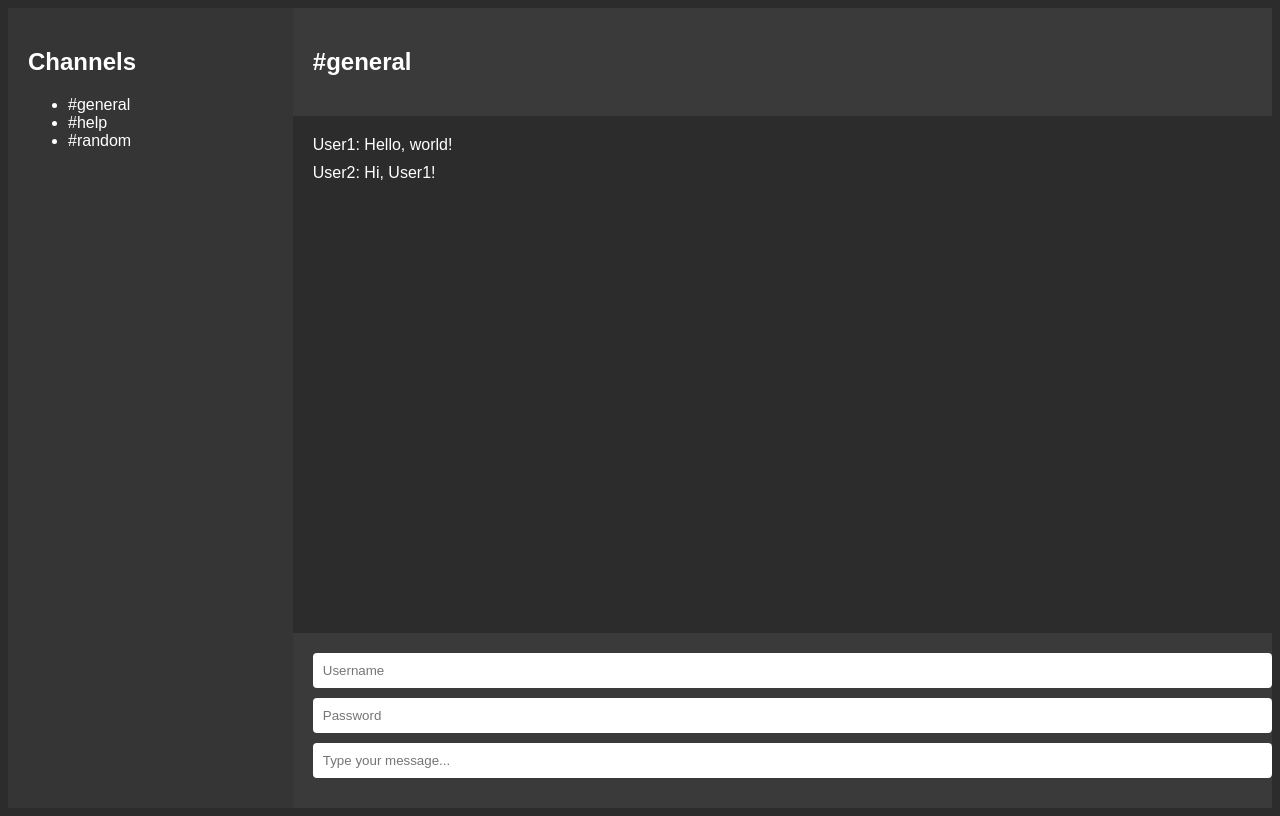
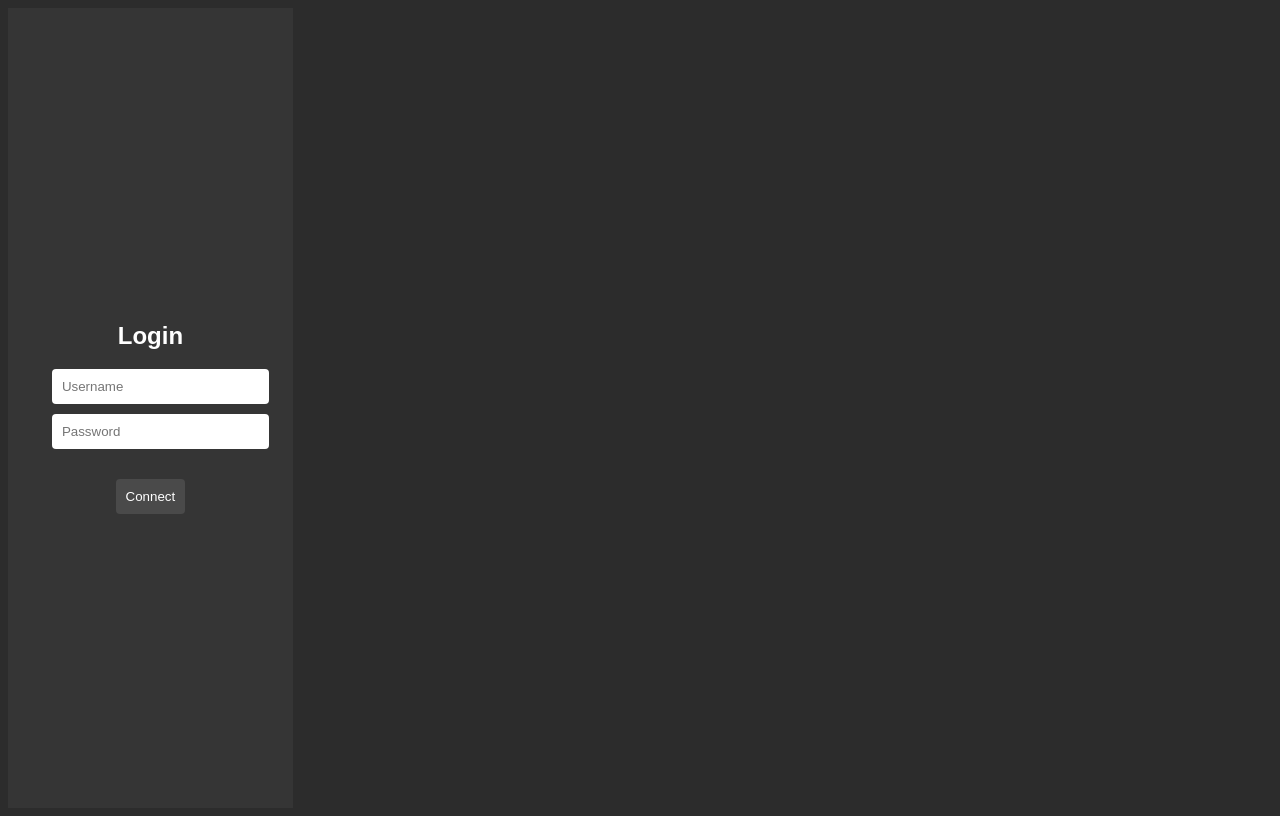
Before and after one commit to ewnix-chat/mango2, a Vue app: page / in a window 1280 px wide. Built offline with nearby package versions, Linux system fonts and the light colour scheme.

Commit message:
Create the main login page.

```diff
--- a/src/App.vue
+++ b/src/App.vue
@@ -1,25 +1,14 @@
 <template>
   <div class="container">
     <div class="sidebar">
-      <h2>Channels</h2>
-      <ul>
-        <li v-for="channel in channels" :key="channel">#{{ channel }}</li>
-      </ul>
-    </div>
-    <div class="main">
-      <div class="header">
-        <h2>#general</h2>
-      </div>
-      <div class="chat">
-        <div class="message">User1: Hello, world!</div>
-        <div class="message">User2: Hi, User1!</div>
-      </div>
-      <div class="input">
+      <h2>Login</h2>
+      <div class="login-inputs">
         <input type="text" v-model="username" placeholder="Username" />
         <input type="password" v-model="password" placeholder="Password" />
-        <input type="text" placeholder="Type your message..." />
       </div>
+      <button @click="connect">Connect</button>
     </div>
+    <div class="main"></div>
   </div>
 </template>
 
@@ -28,16 +17,15 @@ export default {
   name: 'App',
   data() {
     return {
-      channels: [],
       username: '',
       password: ''
     };
   },
-  created() {
-    // Simulate joining channels
-    setTimeout(() => this.channels.push('general'), 1000);
-    setTimeout(() => this.channels.push('help'), 2000);
-    setTimeout(() => this.channels.push('random'), 3000);
+  methods: {
+    connect() {
+      console.log('Connect button clicked.');
+      // TODO: Add connection logic
+    }
   }
 }
 </script>
@@ -56,27 +44,18 @@ export default {
     width: 20%;
     padding: 20px;
     background-color: #353535;
+    display: flex;
+    flex-direction: column;
+    justify-content: center;
+    align-items: center;
+  }
+  .login-inputs {
+    display: flex;
+    flex-direction: column;
+    margin-bottom: 20px;
   }
   .main {
     width: 80%;
-    display: flex;
-    flex-direction: column;
-  }
-  .header {
-    padding: 20px;
-    background-color: #3a3a3a;
-  }
-  .chat {
-    flex: 1;
-    padding: 20px;
-    overflow-y: scroll;
-  }
-  .message {
-    margin-bottom: 10px;
-  }
-  .input {
-    padding: 20px;
-    background-color: #3a3a3a;
   }
   input {
     width: 100%;
@@ -85,4 +64,12 @@ export default {
     border: none;
     border-radius: 4px;
   }
+  button {
+    padding: 10px;
+    border: none;
+    border-radius: 4px;
+    background-color: #4a4a4a;
+    color: #ffffff;
+    cursor: pointer;
+  }
 </style>
```
